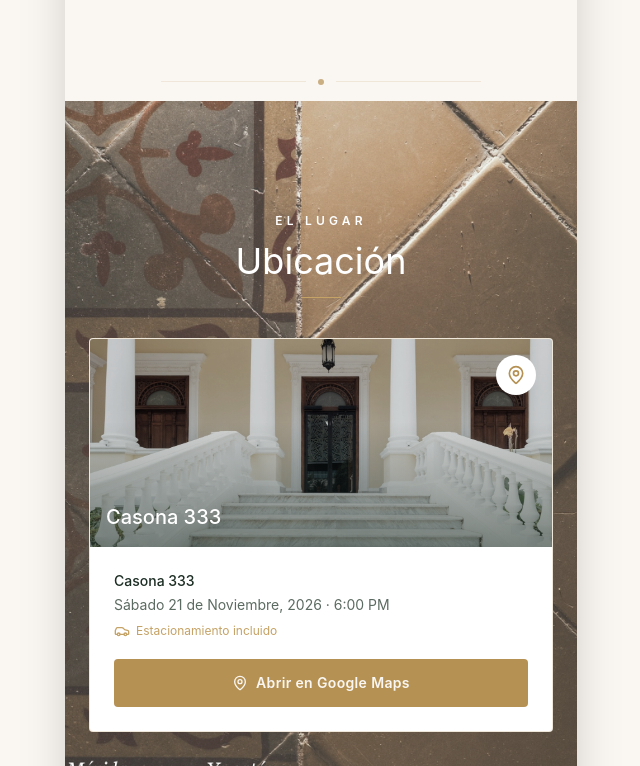
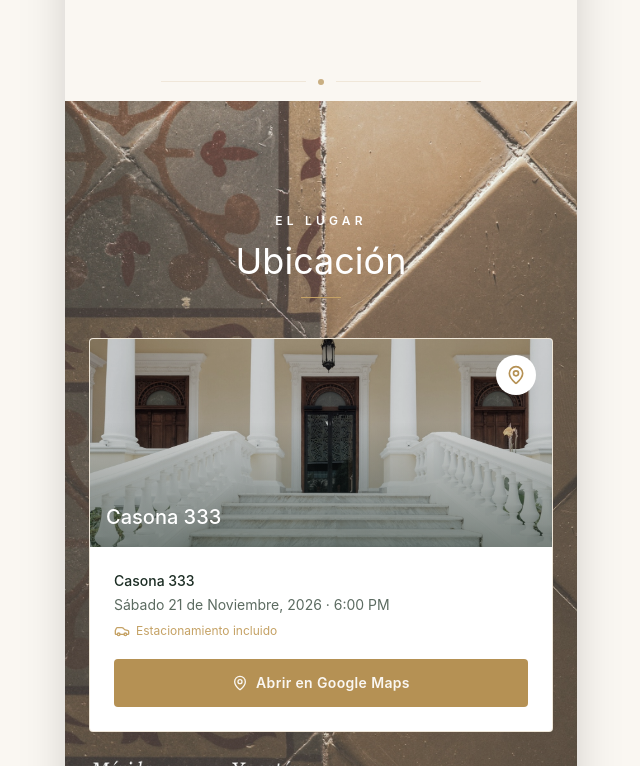
Before and after one commit to jar3dzzz/bodamarianaymarino, a React (Vite) app: page / in a window 1280 px wide. Shown: the part 3094-3860 px from the top of the page, without its empty margins (319-959 px from the left). Built offline with nearby package versions, Linux system fonts and the light colour scheme; a web font is replaced by a local one.

Commit message:
(style): fixes bg lo4

```diff
--- a/src/app/App.tsx
+++ b/src/app/App.tsx
@@ -586,7 +586,7 @@ const handleCopyClabe = () => {
         className="py-20 sm:py-28 px-4 sm:px-6 relative bg-cover bg-no-repeat"
         style={{
           backgroundImage: "url('/bg-lo.jpg')",
-          backgroundPosition: "70% center"
+          backgroundPosition: "40% center"
         }}
       >
         {/* Overlay for readability */}
```
